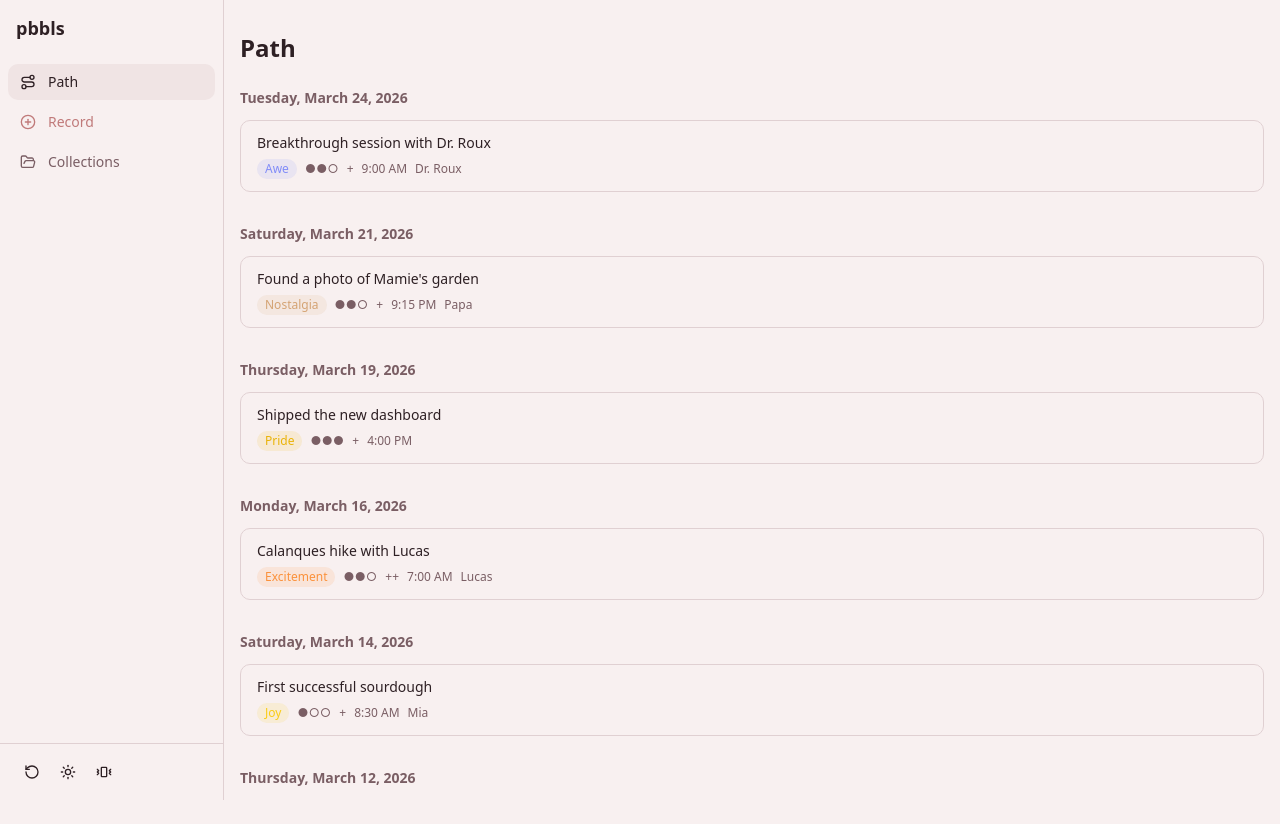
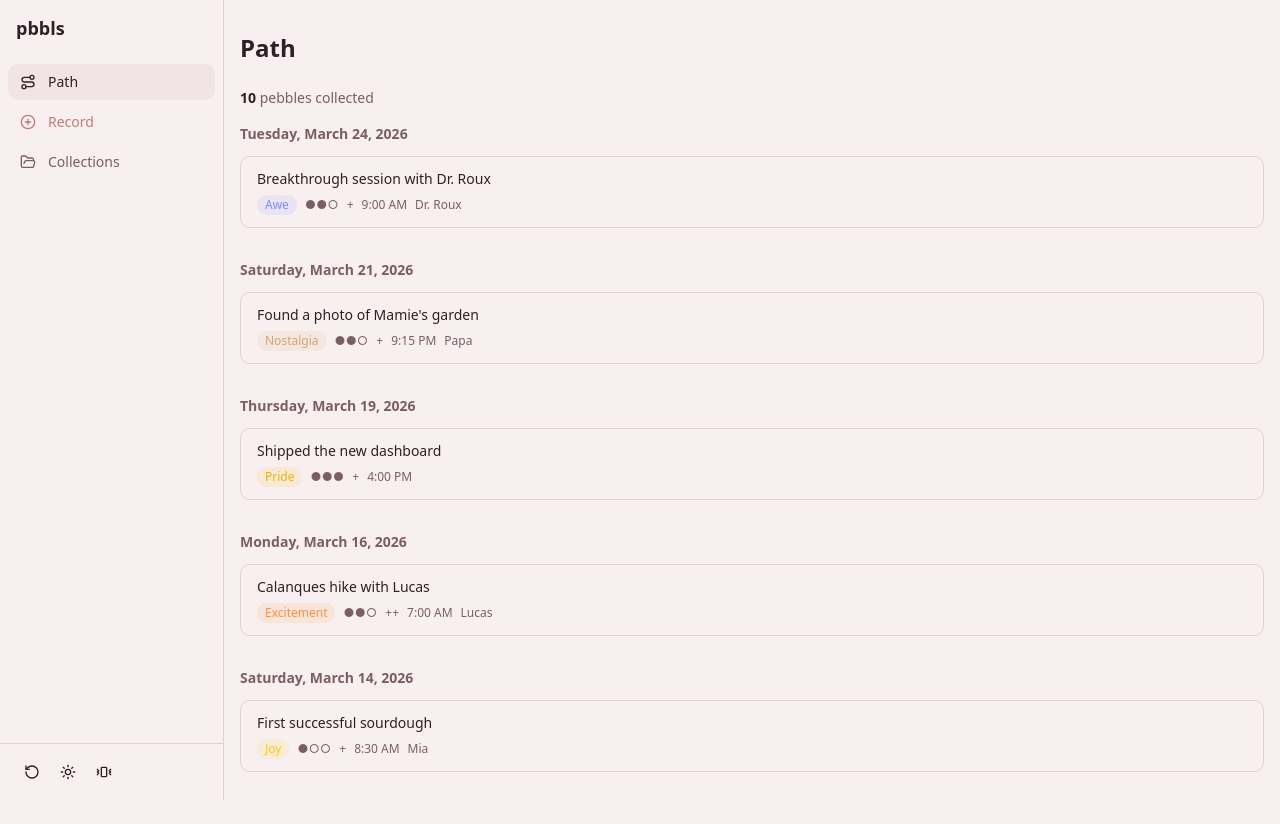
Before and after one commit to alexisbohns/pbbls, a Next.js app: page /path in a window 1280 px wide. Shown: the top 824 px of the page. Built offline with nearby package versions, Linux system fonts and the light colour scheme.

Commit message:
feat(ui): add pebbles counter block to path home screen (#63)

```diff
--- a/app/path/page.tsx
+++ b/app/path/page.tsx
@@ -4,6 +4,7 @@ import { usePebbles } from "@/lib/data/usePebbles"
 import { useSouls } from "@/lib/data/useSouls"
 import { PebbleTimeline } from "@/components/path/PebbleTimeline"
 import { PathEmptyState } from "@/components/path/PathEmptyState"
+import { PebblesCounter } from "@/components/path/PebblesCounter"
 
 export default function PathPage() {
   const { pebbles, loading: pebblesLoading } = usePebbles()
@@ -15,6 +16,8 @@ export default function PathPage() {
     <section>
       <h1 className="mb-6 text-2xl font-semibold">Path</h1>
 
+      <PebblesCounter />
+
       {loading ? (
         <p className="text-sm text-muted-foreground">Loading…</p>
       ) : pebbles.length === 0 ? (
--- /dev/null
+++ b/components/path/PebblesCounter.tsx
@@ -0,0 +1,24 @@
+"use client"
+
+import { motion, useReducedMotion } from "framer-motion"
+import { usePebblesCount } from "@/lib/data/usePebblesCount"
+
+export function PebblesCounter() {
+  const { pebblesCount, loading } = usePebblesCount()
+  const prefersReducedMotion = useReducedMotion()
+
+  if (loading) return null
+
+  return (
+    <motion.p
+      className="mb-4 text-sm text-muted-foreground"
+      aria-label={`Pebbles count: ${pebblesCount}`}
+      initial={prefersReducedMotion ? false : { opacity: 0, scale: 0.95 }}
+      animate={{ opacity: 1, scale: 1 }}
+      transition={{ duration: 0.3, ease: "easeOut" }}
+    >
+      <span className="font-semibold text-foreground">{pebblesCount}</span>{" "}
+      {pebblesCount === 1 ? "pebble" : "pebbles"} collected
+    </motion.p>
+  )
+}
```
